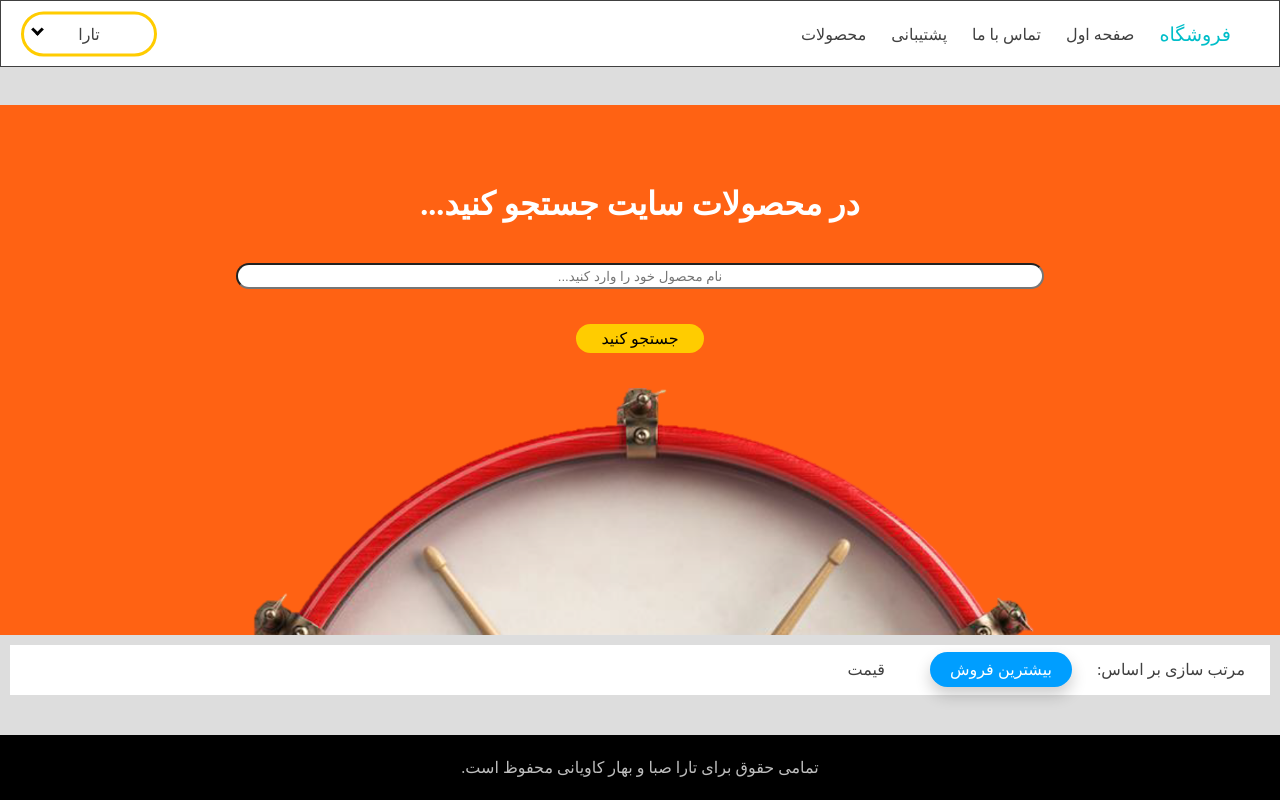
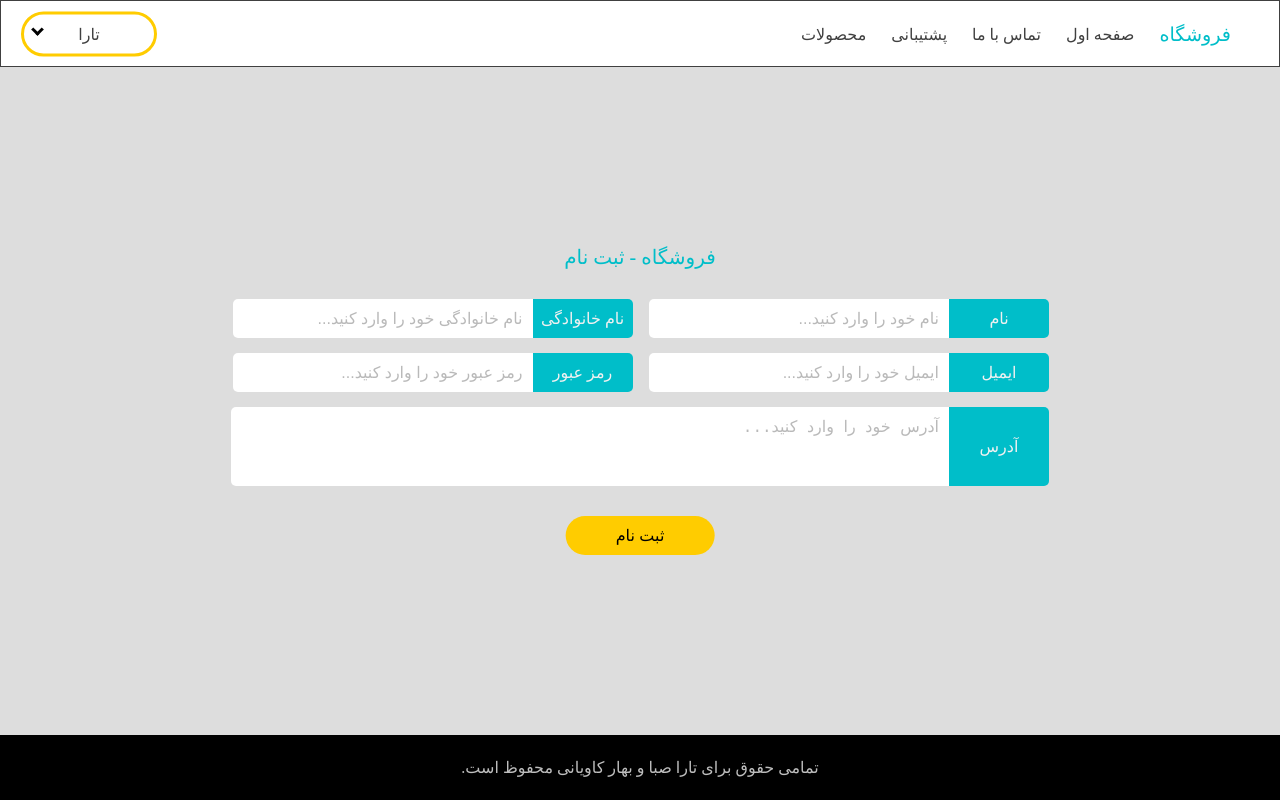
Before and after one commit to Baharkaviani/E-commerce-website, a Vue app: page / in a window 1280 px wide. Built offline with nearby package versions, Linux system fonts and the light colour scheme.

Commit message:
z-index fixed

```diff
--- a/src/App.vue
+++ b/src/App.vue
@@ -4,12 +4,12 @@
         <nav_menu class="menu"/>
 
         <!--    website component contains the main part of site!    -->
-        <website class="website"/>
+<!--        <website class="website"/>-->
 
         <!--    login and register section    -->
-<!--        <div class="loginRegister">-->
-<!--            <login_register class="main"/>-->
-<!--        </div>-->
+        <div class="loginRegister">
+            <login_register class="main" :login="logv"/>
+        </div>
 
         <!--    footer of the website    -->
         <footer-section class="footerSection"/>
@@ -39,8 +39,8 @@
     import nav_menu from "@/components/fixed/nav_menu";
     import footerSection from "@/components/fixed/footerSection";
 
-    import website from "@/components/website";
-    //import login_register from "@/components/register_login/login_register";
+    // import website from "@/components/website";
+    import login_register from "@/components/register_login/login_register";
 
     // import user_profile from "@/components/profiles/user_profile";
     // import admin_profile from "@/components/profiles/admin_profile";
@@ -54,8 +54,8 @@
         components: {
             nav_menu,
             footerSection,
-            website,
-            // login_register
+            // website,
+            login_register
 
             // user_profile
             // admin_profile
@@ -64,6 +64,7 @@
         },
         data (){
             return{
+                logv : false,
                 products:[
                     {
                         title:'ماوس۱',
--- a/src/components/fixed/nav_menu.vue
+++ b/src/components/fixed/nav_menu.vue
@@ -37,6 +37,7 @@
         right: 0;
         margin: 0 auto;
         background-color: #FFFFFF;
+      z-index: 10;
     }
 
     nav {
@@ -120,6 +121,8 @@
         text-align: right;
         min-width: 103px;
         font-size: 16px;
+
+
     }
     .first{
         margin-top: 25px;
```
